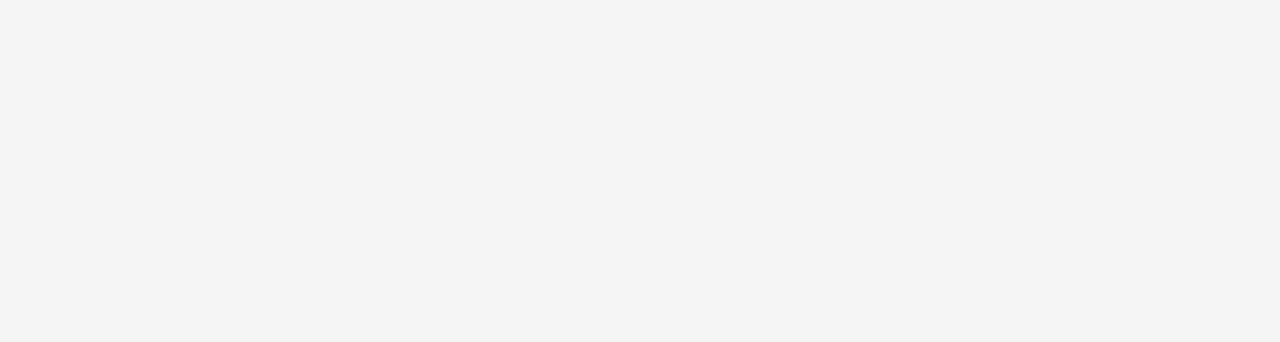
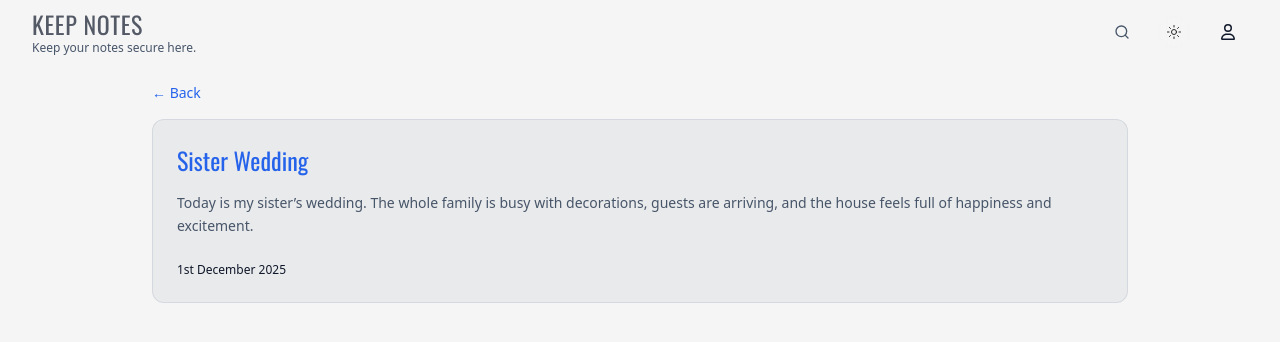
Before and after one commit to joydeep-07/Keep-Notes, a React app in the folder frontend/: page /note/detail/1 in a window 1280 px wide. Before the commit this address had no page. Shown: the top 342 px of the page. Built offline with nearby package versions, Linux system fonts and the light colour scheme; the HTML template or start-up script is replaced by a standard one.

Commit message:
note details are visible

```diff
--- a/frontend/src/App.jsx
+++ b/frontend/src/App.jsx
@@ -2,12 +2,11 @@ import React, { useEffect } from "react";
 import { useSelector } from "react-redux";
 import ThemeToggle from "./components/ThemeToggle";
 import Navbar from "./layouts/Navbar";
-// import Login from "./Pages/Login";
-// import Register from "./Pages/Register";
 import { BrowserRouter, Outlet, Route, Routes } from "react-router-dom";
 import Root from "./layouts/Root";
 import Home from "./Pages/Home";
 import Signup from "./Pages/SignUp";
+import NoteDetail from "./components/NoteDetail";
 const App = () => {
   const { mode } = useSelector((state) => state.theme);
 
@@ -28,11 +27,10 @@ const App = () => {
             <Route path="/" element={<Root />}>
               <Route index element={<Home />} />
               <Route path="login" element={<Signup />} />
-              {/* <Route path="register" element={<Register />} /> */}
+              <Route path="note/detail/:id" element={<NoteDetail />} />
             </Route>
           </Routes>
         </BrowserRouter>
-
       </div>
     </>
   );
--- /dev/null
+++ b/frontend/src/components/NoteDetail.jsx
@@ -0,0 +1,41 @@
+import React from "react";
+import { useParams, useNavigate } from "react-router-dom";
+import { data } from "../assets/Data";
+
+const NoteDetail = () => {
+  const { id } = useParams();
+  const navigate = useNavigate();
+
+  const note = data.find((item) => item.id === Number(id));
+
+  if (!note) {
+    return <div className="text-center">Note not found</div>;
+  }
+
+  return (
+    <div className="max-w-5xl pt-20 mx-auto p-6">
+      <button
+        onClick={() => navigate(-1)}
+        className="mb-4 text-sm text-[var(--accent-primary)]"
+      >
+        ← Back
+      </button>
+
+      <div className="bg-[var(--bg-secondary)]/50 p-6 rounded-xl border border-[var(--border-light)]/70">
+        <h1 className="text-2xl heading text-[var(--accent-primary)] mb-4">
+          {note.title}
+        </h1>
+
+        <p className="text-sm text-[var(--text-secondary)] leading-relaxed">
+          {note.note}
+        </p>
+
+        <span className="block mt-6 text-xs text-[var(--text-muted)]">
+          {note.date}
+        </span>
+      </div>
+    </div>
+  );
+};
+
+export default NoteDetail;
--- a/frontend/src/components/Notes.jsx
+++ b/frontend/src/components/Notes.jsx
@@ -1,7 +1,10 @@
 import React from "react";
 import { data } from "../assets/Data";
+import { useNavigate } from "react-router-dom";
 
 const Notes = () => {
+  const navigate = useNavigate();
+
   return (
     <div
       className="
@@ -17,12 +20,15 @@ const Notes = () => {
       {data.map((item) => (
         <div
           key={item.id}
+          onClick={() => navigate(`/note/detail/${item.id}`)}
           className="
             bg-[var(--bg-secondary)]/40
             border border-[var(--border-light)]/70
             rounded-xl
             p-4
             cursor-pointer
+            hover:shadow-md
+            transition
           "
         >
           <h2
```
